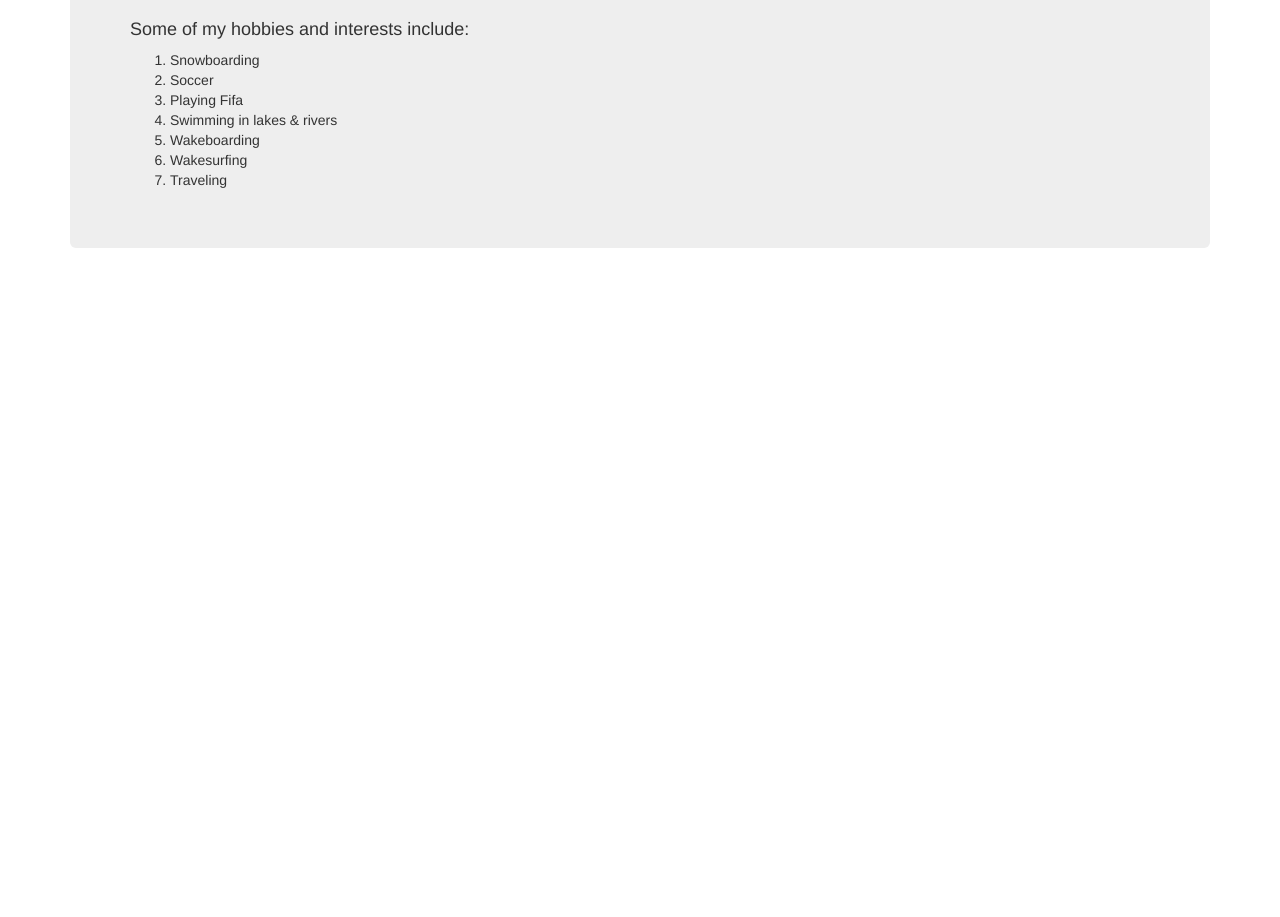
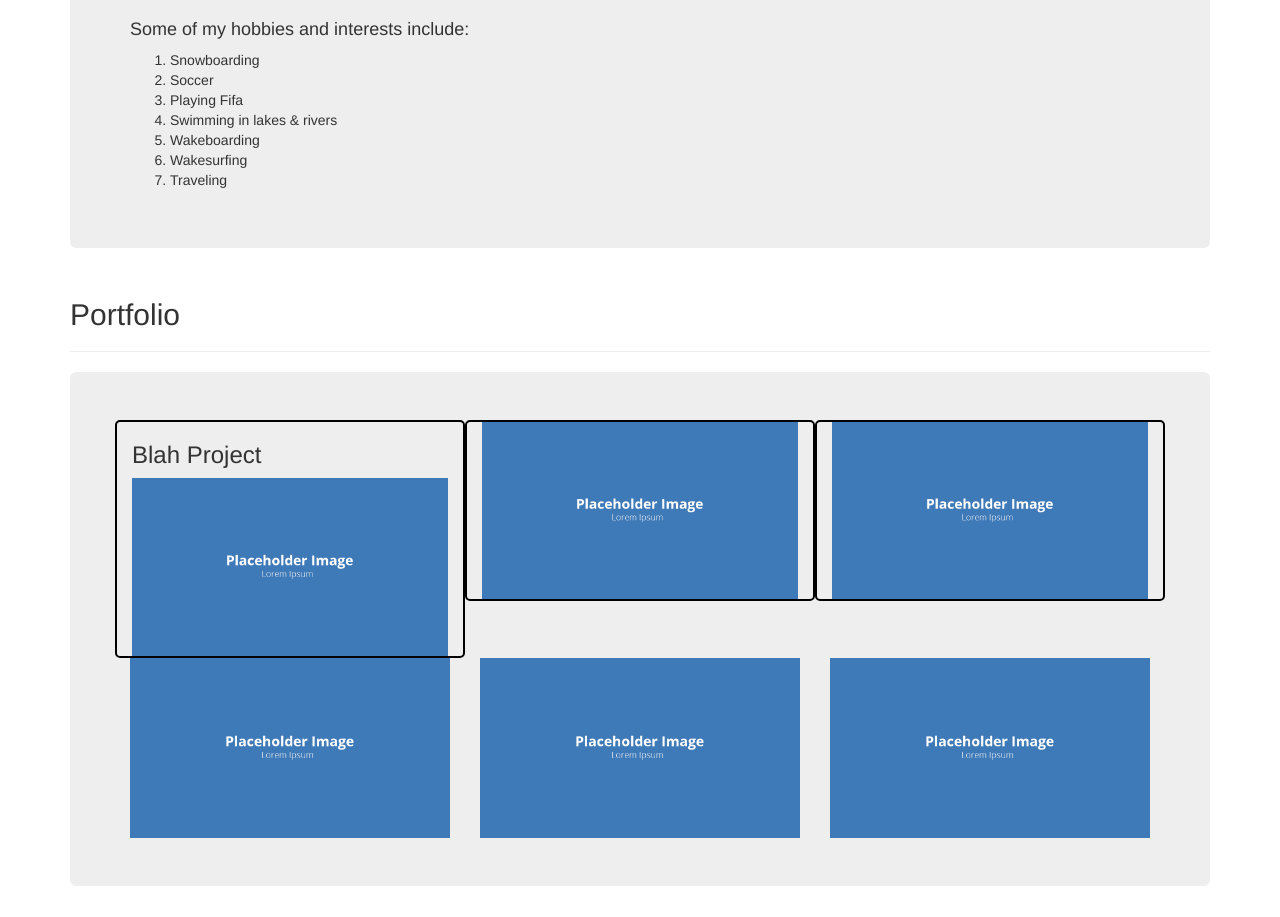
Before and after one commit to spburden/portfolio-webpage, a plain HTML site: page index.html in a window 1280 px wide. Shown: the part 517-1434 px from the top of the page. Before the commit the page ends 817 px from the top, so only its background shows below. Drawn offline with nearby package versions, Linux system fonts and the light colour scheme.

Commit message:
It will now have the layout of the portfolio section with some placeholder images and some borders

```diff
--- a/css/styles.css
+++ b/css/styles.css
@@ -14,10 +14,17 @@ nav a{
 img {
   max-width:100%;
   max-height:100%;
+}
+
+#face {
   border-radius: 50%;
-
 }
 
 
+#portfolio div{
+  border: 2px solid black;
+  border-radius: 5px;
+}
+
 background: url(img/.jpg)
 unsplash.com
--- a/index.html
+++ b/index.html
@@ -55,7 +55,7 @@
           </div>
 
           <div class="col-sm-4">
-            <img src="img/face.jpg" alt="A picture of Stephen" class="img-repsonsive" />
+            <img src="img/face.jpg" alt="A picture of Stephen" id="face" />
           </div>
         </div>
       </div>
@@ -63,30 +63,44 @@
       <!-- End About Me -->
 
       <!-- Portfolio Section -->
+      <a name="portfolio"></a>
       <div class="row">
-        <div class="container">
+        <div class="col-sm-12">
+          <h2>Portfolio</h2>
+          <hr>
+        </div>
+      </div>
+      <div class="jumbotron">
+        <div id="portfolio" class="row">
           <div class="col-sm-4">
-            <img src="#" alt="" />
+            <h3>Blah Project</h3>
+            <img src="img/placeholder.jpg" alt="" />
+
+
+          </div>
+
+          <div class="col-sm-4">
+            <img src="img/placeholder.jpg" alt="" />
 
           </div>
           <div class="col-sm-4">
+            <img src="img/placeholder.jpg" alt="" />
 
-          </div>
-          <div class="col-sm-4">
-
-          </div>
           </div>
         </div>
 
         <div class="row">
-        <div class="container">
           <div class="col-sm-4">
+            <img src="img/placeholder.jpg" alt="" />
+
+          </div>
+
+          <div class="col-sm-4">
+            <img src="img/placeholder.jpg" alt="" />
 
           </div>
           <div class="col-sm-4">
-
-          </div>
-          <div class="col-sm-4">
+            <img src="img/placeholder.jpg" alt="" />
 
           </div>
         </div>
@@ -103,6 +117,7 @@
       </div>
 
       <!-- End Contact -->
+
   </div>
   </body>
 </html>
```
Also changed, not shown: img/placeholder.jpg (added). Lines whose indentation alone changed are shown as unchanged.
